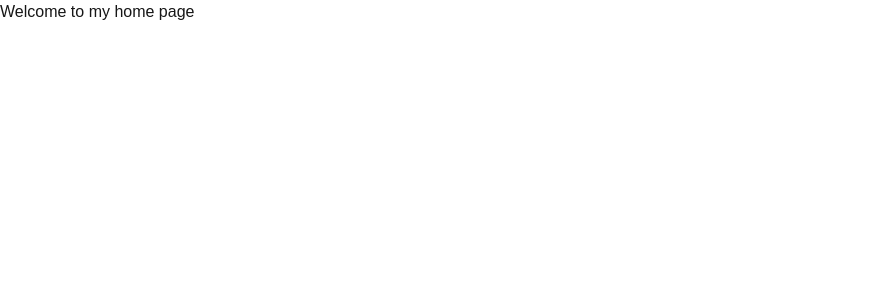
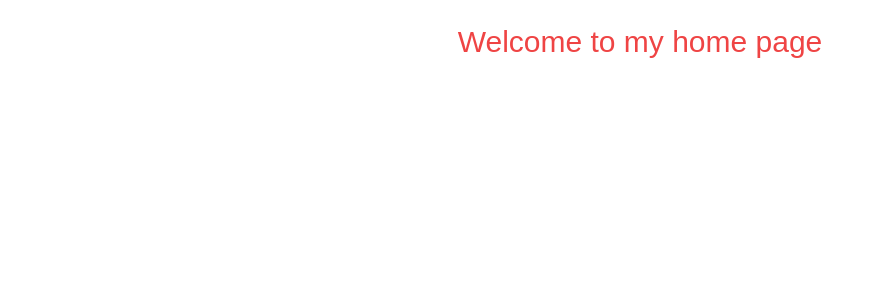
Before and after one commit to MacedoP/ia-financeira, a Next.js app in the folder finance-ai/: page / in a window 1280 px wide. Shown: the top 300 px of the page, without its empty margins (0-884 px from the left). Built offline with nearby package versions, Linux system fonts and the light colour scheme.

Commit message:
chore: add prettier and eslint plugin

```diff
--- a/finance-ai/app/page.tsx
+++ b/finance-ai/app/page.tsx
@@ -1,9 +1,11 @@
 const Home = () => {
   return (
     <div>
-      <h1>Welcome to my home page</h1>
+      <h1 className="mt-6 text-center text-3xl text-red-500">
+        Welcome to my home page
+      </h1>
     </div>
-   );
-}
+  );
+};
 
 export default Home;
--- a/finance-ai/package.json
+++ b/finance-ai/package.json
@@ -22,6 +22,8 @@
     "eslint": "^8",
     "eslint-config-next": "14.2.16",
     "postcss": "^8",
+    "prettier": "^3.3.3",
+    "prettier-plugin-tailwindcss": "^0.6.8",
     "tailwindcss": "^3.4.1",
     "typescript": "^5"
   }
```
Also changed, not shown: finance-ai/.prettierrc.json (added), 1 other file (tests, documents, lock files or other folders).
